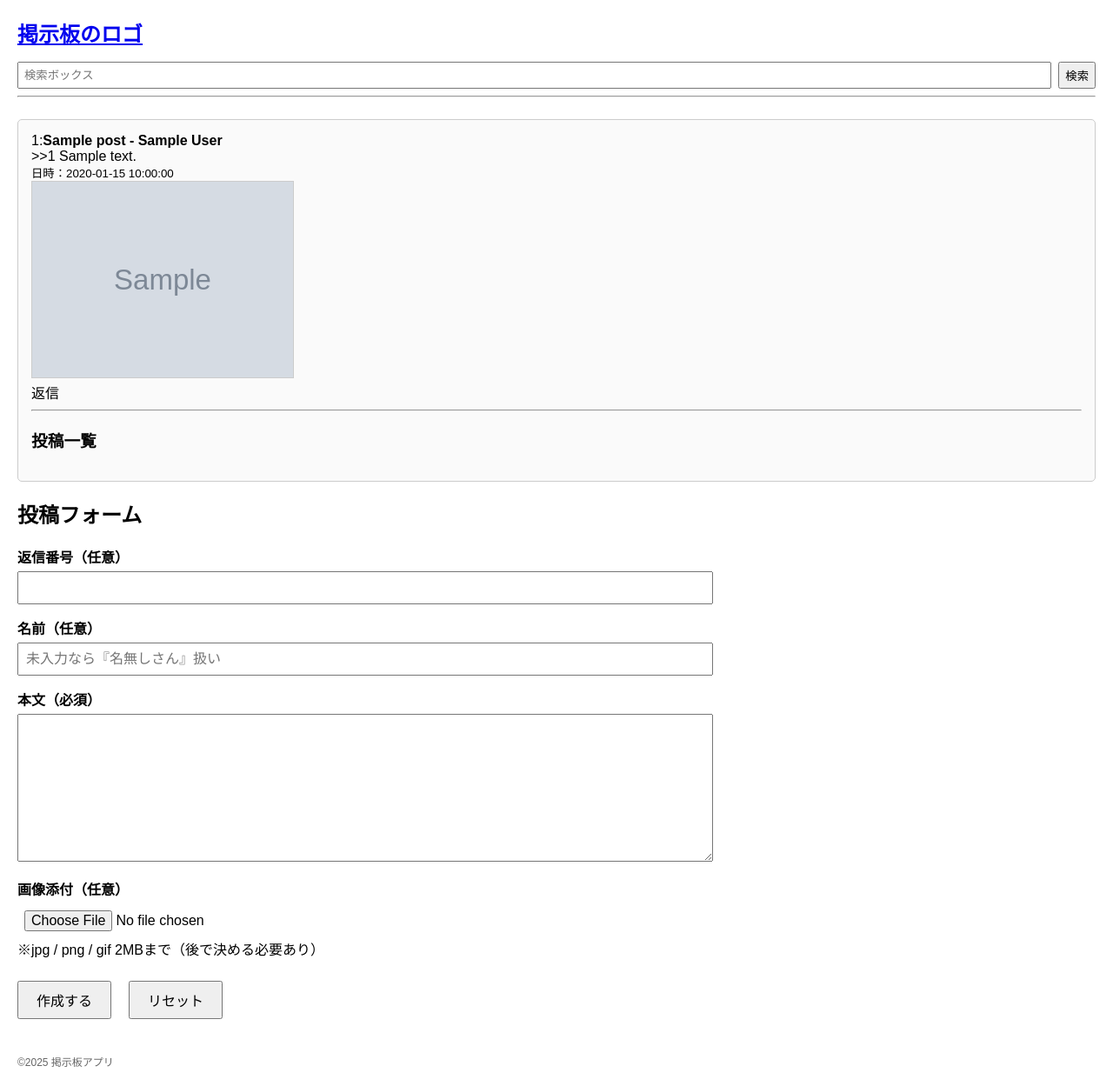
After one commit to kataten/fastapi-bbs, a FastAPI app: template app/templates/thread_detail.html in a window 1280 px wide. The commit adds this page. Shown: the whole page at 87% size. Run offline with FastAPI, Linux system fonts and the light colour scheme; the template is opened without the code that fills it: most values are stand-ins (such as "Sample title", 1, 10 or a date in 2020); grey boxes marked "Sample" are stand-in pictures.

Commit message:
future スレッド詳細+投稿返信機能の追加
        modified:   app/routers/posts.py　投稿・返信機能の追加
        modified:   app/routers/threads.py　スレッド詳細機能の追加
        modified:   app/templates/base.html	トップページへのリンク追加
        modified:   app/templates/index.html　投稿一覧に投稿番号（スレッド内）を追加
        new file:   app/templates/thread_detail.html	スレッド詳細画面

```diff
--- a/app/main.py
+++ b/app/main.py
@@ -5,7 +5,7 @@ from fastapi.staticfiles import StaticFiles
 
 app = FastAPI(
     title="BBS API",
-    description="Simple Bulletin Board System API"
+    description="Simple Bulletin Board System API",
     version="0.1"
     )
 
--- a/app/routers/posts.py
+++ b/app/routers/posts.py
@@ -102,3 +102,97 @@ async def create_post(thread_id: int, post: PostCreate, db: Session = Depends(ge
     new_post = db.execute(stmt_new).scalar_one()
 
     return new_post
+
+
+from fastapi import Form, File, UploadFile, Request
+from fastapi.responses import HTMLResponse
+from fastapi.templating import Jinja2Templates
+from fastapi.responses import RedirectResponse
+import os
+
+UPLOAD_DIR = "app/static/uploads"
+os.makedirs(UPLOAD_DIR, exist_ok=True)
+
+templates = Jinja2Templates(directory="app/templates")
+#=========================
+#投稿作成(通常　or　返信)
+#POST /threads/{thread_id}/posts
+#=========================
+@threads_router.post("/{thread_id}/post", response_class=HTMLResponse)
+async def create_new_post(
+    request: Request,
+    thread_id: int,
+    author: str = Form(""),
+    content: str = Form(...),
+    parent_post_id: int | None = Form(None),
+    image: UploadFile |None = File(None),
+    parent_post_id_hidden: int | None = Form(None),
+    db: Session = Depends(get_db)):
+    #threadの存在チェック
+    stmt_thread = select(Thread).where(Thread.id == thread_id)
+    exists = db.execute(stmt_thread).scalar_one_or_none()
+
+    if exists is None:
+        #見つからないときの例外をraise 404 Not found
+        raise HTTPException(status_code=404, detail="Thread not found")
+
+    #次のpost_numberを取得
+    stmt_last = (select(Post.post_number)
+                 .where(Post.thread_id == thread_id)
+                 .order_by(Post.post_number.desc())
+                 .limit(1)
+    )
+
+    last_number = db.execute(stmt_last).scalar_one_or_none()
+    #初回の投稿ならば1をそうでなければ、最後の投稿番号+1
+    next_number = 1 if last_number is None else last_number + 1
+
+    # (1.5)添付ファイル処理
+    attachment_filename = None
+    if image and image.filename:
+        # ファイル名の決定
+        _,ext = os.path.splitext(image.filename)
+        filename = f"thread{thread_id}_post{next_number}{ext}"
+        save_path = os.path.join(UPLOAD_DIR,filename)
+
+        # 保存
+        with open(save_path,"wb") as f:
+            f.write(await image.read())
+        attachment_filename = filename
+
+
+    # 追加 INSERT
+    # (2) Post（本文）作成
+    values = {
+        "thread_id": thread_id,
+        "content": content,
+        "post_number":next_number,
+    }
+
+    # author 空欄なら DEFAULT '名無しさん' を使う
+    if author.strip():
+        values["author"] = author
+
+    # 返信番号があれば返信
+    if parent_post_id_hidden:
+        values["parent_post_id"] = parent_post_id_hidden
+
+    # 添付ファイルがあれば追加
+    if attachment_filename:
+        values["attachment"] = attachment_filename
+
+    result = db.execute(insert(Post).values(values))
+
+    db.commit()
+
+    new_id = result.lastrowid
+
+    #登録した投稿を取得して返す
+    stmt_new = select(Post).where(Post.id == new_id)
+    new_post = db.execute(stmt_new).scalar_one()
+
+    #(3)スレッド詳細へリダイレクト
+    return RedirectResponse(
+        url=f"/threads/{thread_id}/view",
+        status_code=303
+    )
--- a/app/routers/threads.py
+++ b/app/routers/threads.py
@@ -1,5 +1,6 @@
-from fastapi import APIRouter,Depends,HTTPException
+from fastapi import APIRouter,Depends,HTTPException, Request
 from app.models.thread import Thread
+from app.models.post import Post
 from app.schemas.thread import ThreadResponse, ThreadCreate
 from app.database import get_db
 from sqlalchemy.orm import Session
@@ -13,8 +14,46 @@ router = APIRouter(
 from fastapi import Request
 from fastapi.responses import HTMLResponse
 from fastapi.templating import Jinja2Templates
+from sqlalchemy.orm import aliased
 
 templates = Jinja2Templates(directory="app/templates")
+# ==================
+# フロント側処理 詳細
+# ==================
+@router.get("/{thread_id}/view", response_class=HTMLResponse)
+async def threads_detail_page(request:Request, thread_id:int, db:Session = Depends(get_db)):
+    ParentPost = aliased(Post) #←　Postの別名(親投稿用)
+    #-----{thread_id}への投稿を取得（ThreadとJOIN）
+    stmt_posts = (
+        select(
+            Post.id,
+            Post.content,
+            Post.author,
+            Post.created_at,
+            Post.attachment,
+            Post.post_number,
+            Thread.title.label("thread_title"),
+            Thread.id.label("thread_id"),
+            #追加：親投稿のpost_number(ない場合はNULL)
+            ParentPost.post_number.label("parent_post_number")
+        )
+        .join(Thread, Thread.id == Post.thread_id)
+        .where(Thread.id==thread_id)
+        .join(ParentPost, ParentPost.id == Post.parent_post_id, isouter=True)
+        .order_by(Post.post_number.asc())
+    )
+
+    latest_posts = db.execute(stmt_posts).all()
+
+    return templates.TemplateResponse(
+        "thread_detail.html",
+        {
+            "request":request,
+            "latest_posts":latest_posts,
+            "thread_id":thread_id
+        }
+    )
+
 # ==================
 # フロント側処理 一覧
 # ==================
@@ -33,6 +72,7 @@ async def list_threads_page(request: Request, db: Session = Depends(get_db)):
             Post.author,
             Post.created_at,
             Post.attachment,
+            Post.post_number,
             Thread.title.label("thread_title"),
             Thread.id.label("thread_id")
         )
--- a/app/templates/base.html
+++ b/app/templates/base.html
@@ -112,7 +112,7 @@
 <body>
 
 <header>
-    <h1>掲示板のロゴ</h1>
+    <h1><a href="/threads/list">掲示板のロゴ</a></h1>
 
     <!-- 検索フォーム -->
     <form action="/threads/search" method="get" class="search-area">
--- /dev/null
+++ b/app/templates/thread_detail.html
@@ -0,0 +1,73 @@
+
+{% extends "base.html" %}
+<hr>
+{% block content %}
+<script>
+    function repost_no(num,hidden_num){
+        const elm = document.getElementById("parent_post_id");
+        elm.value = num;
+        document.getElementById("parent_post_id_hidden").value = hidden_num;
+        window.scrollTo( {top: elm.offsetTop, behavior:'smooth'});
+
+    }
+
+</script>
+<div class="section-box">
+    {% for post in latest_posts %}
+        <div>
+        {%if post.thread_title %}
+            {{post.post_number}}:<strong>{{ post.thread_title }} - {{post.author}}</strong><br>
+        {% else %}
+            {{post.post_number}}:<strong>{{post.author}}</strong><br>
+        {% endif%}
+        {% if post.parent_post_number %}
+            >>{{ post.parent_post_number }}
+        {% endif %}
+            {{ post.content }}<br>
+            <small>日時：{{ post.created_at }}</small>
+            {% if post.attachment %}
+            <div class="attachment">
+                <img src="/static/uploads/{{ post.attachment }}"
+                        style="max-width: 300px; border: 1px solid #ccc;">
+            </div>
+            {% endif %}
+            <a onclick="repost_no({{post.post_number}},{{post.id}})"">返信</a>
+            <hr>
+        </div>
+        {%if post.thread_title %}
+        <h3>投稿一覧</h3>
+        {% endif %}
+    {% endfor %}
+</div>
+<h2>投稿フォーム</h2>
+<form action="/threads/{{thread_id}}/post" method="post" enctype="multipart/form-data" class="standard-form">
+
+    <!-- 返信番号 -->
+    <label for="parent_post_id">返信番号（任意）</label>
+    <input type="text" id="parent_post_id" name="parent_post_id">
+    <input type="hidden" id="parent_post_id_hidden" name="parent_post_id_hidden">
+
+
+    <!-- 名前（任意） -->
+    <label for="author">名前（任意）</label>
+    <input type="text" id="author" name="author" placeholder="未入力なら『名無しさん』扱い">
+
+    <!-- 本文（必須） -->
+    <label for="content">本文（必須）</label>
+    <textarea id="content" name="content" rows="8" required></textarea>
+
+    <!-- 画像添付（後で実装） -->
+    <label for="image">画像添付（任意）</label>
+    <div class="image-box">
+        <input type="file" id="image" name="image" accept=".jpg,.png,.gif">
+        <span class="file-info">※jpg / png / gif 2MBまで（後で決める必要あり）</span>
+    </div>
+
+    <div class="buttons">
+        <button type="submit" class="btn-create">作成する</button>
+        <button type="reset" class="btn-reset">リセット</button>
+    </div>
+
+</form>
+
+{% endblock %}
```
Also changed, not shown: app/templates/index.html (+7 -2 lines).
